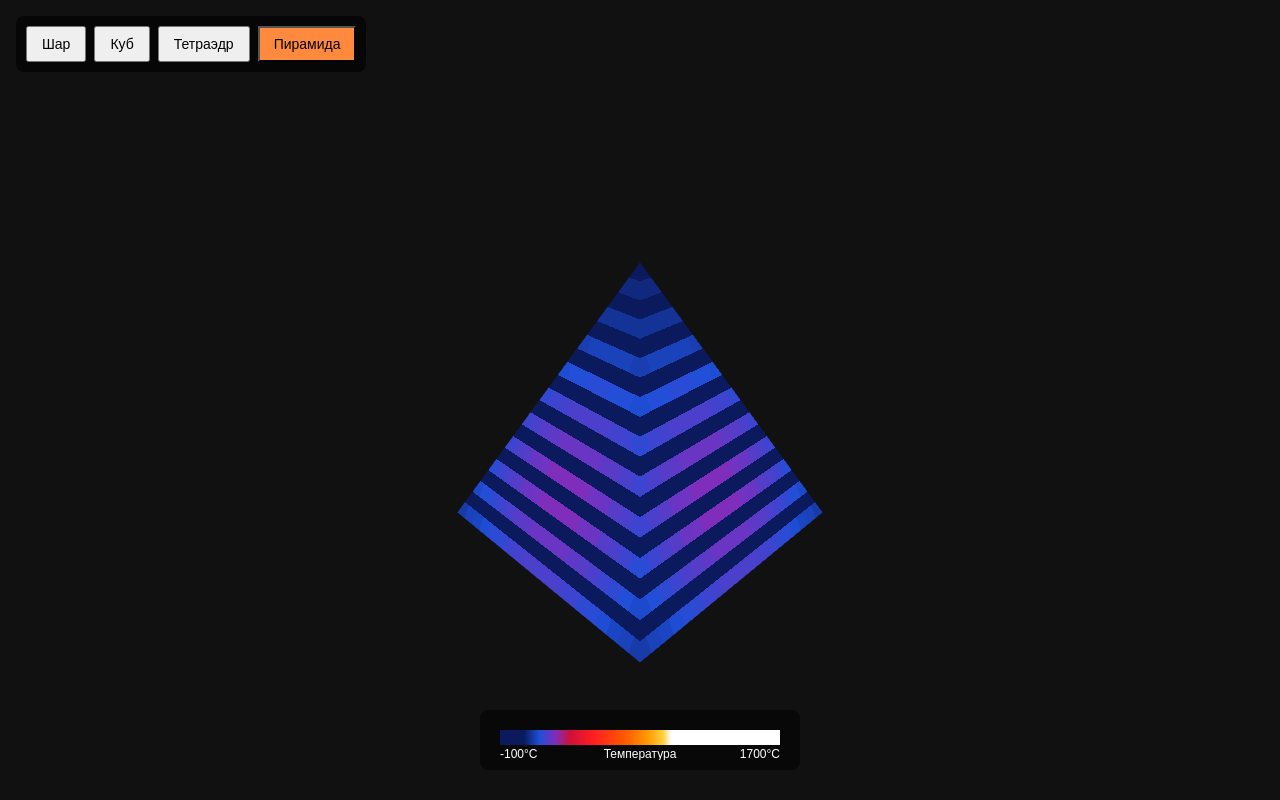
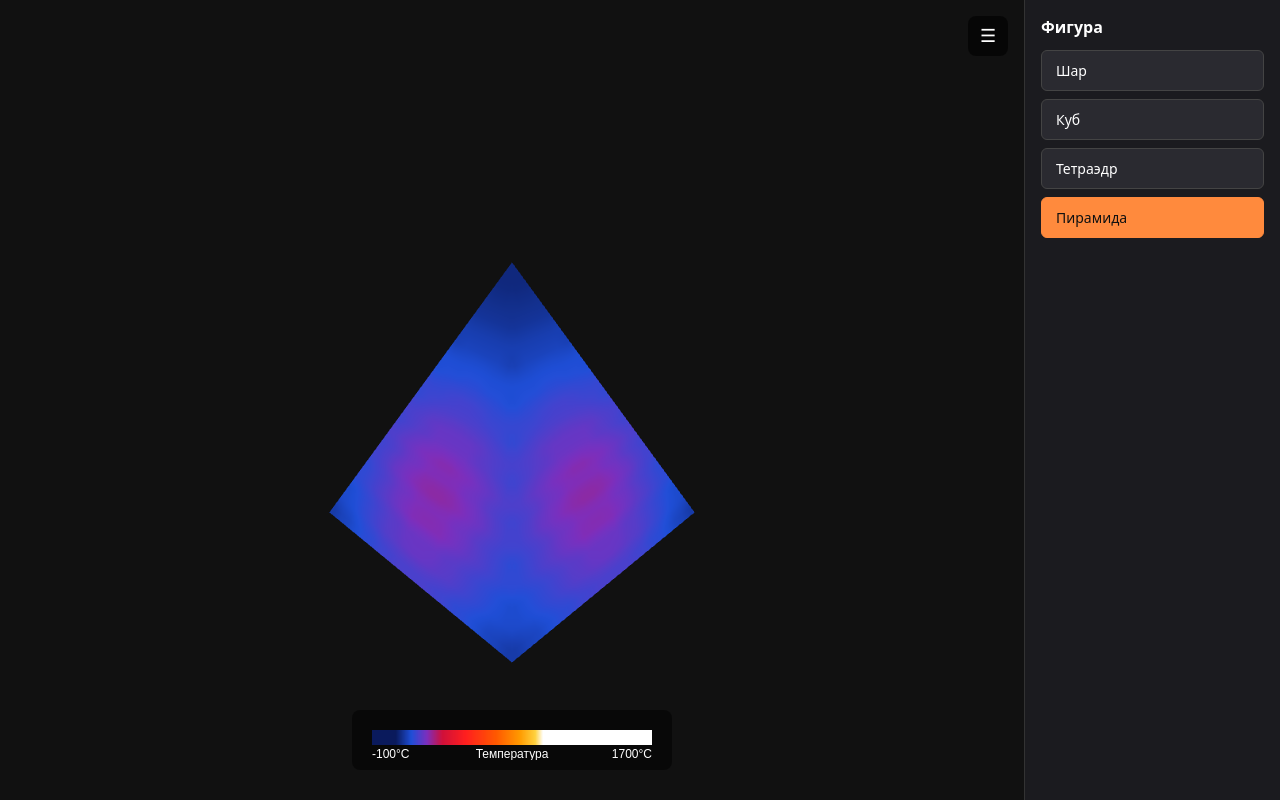
Before and after one commit to Miwm64/dormouse, a website built with Vite: page frontend/index.html in a window 1280 px wide. Built offline with nearby package versions, Linux system fonts and the light colour scheme.

Commit message:
fix(ts): incorrect color display, data generation, and sidebar

```diff
--- a/frontend/src/data.ts
+++ b/frontend/src/data.ts
@@ -71,6 +71,63 @@ export type GridData = {
   mask: Uint8Array;  // 1 = ячейка внутри фигуры
 };
 
+// Клетки вне фигуры хранят температуру среды, а поверхность фигуры проходит как раз
+// по границе между «телом» и «средой». Из-за этого цвет на краю смешивается с
+// температурой среды: появляются тёмные пятна и полосы. Поэтому для показа
+// заполняем пустые клетки у границы значениями ближайших клеток тела.
+// Клетки далеко от фигуры всё равно не видны, их трогать не нужно.
+function fillOutside(
+  bytes: Uint8Array,
+  mask: Uint8Array,
+  lengthX: number,
+  lengthY: number,
+  lengthZ: number,
+  layers = 2, // на сколько клеток от границы заполняем
+): void {
+  const known = Uint8Array.from(mask); // 1 = значение клетки можно использовать
+
+  for (let layer = 0; layer < layers; layer++) {
+    const filled: number[] = [];
+
+    for (let z = 0; z < lengthZ; z++) {
+      for (let y = 0; y < lengthY; y++) {
+        for (let x = 0; x < lengthX; x++) {
+          const i = x + lengthX * (y + lengthY * z);
+          if (known[i]) continue;
+
+          // среднее по соседним клеткам (до 26 штук вокруг), у которых значение есть
+          let sum = 0;
+          let count = 0;
+          for (let dz = -1; dz <= 1; dz++) {
+            for (let dy = -1; dy <= 1; dy++) {
+              for (let dx = -1; dx <= 1; dx++) {
+                const nx = x + dx;
+                const ny = y + dy;
+                const nz = z + dz;
+                if (nx < 0 || ny < 0 || nz < 0 || nx >= lengthX || ny >= lengthY || nz >= lengthZ) continue;
+                const j = nx + lengthX * (ny + lengthY * nz);
+                if (known[j]) {
+                  sum += bytes[j];
+                  count++;
+                }
+              }
+            }
+          }
+
+          if (count > 0) {
+            bytes[i] = Math.round(sum / count);
+            filled.push(i);
+          }
+        }
+      }
+    }
+
+    // клетки этого слоя становятся «известными» только после прохода,
+    // иначе результат зависел бы от порядка обхода
+    for (const i of filled) known[i] = 1;
+  }
+}
+
 export function getData(shape: Shape): GridData {
   // Размеры сетки пока берём из заглушки. С настоящим беком они придут в ответе.
   const mask = makeMask(shape, FAKE.lengthX, FAKE.lengthY, FAKE.lengthZ);
@@ -92,5 +149,7 @@ export function getData(shape: Shape): GridData {
     bytes[i] = Math.round(Math.min(1, Math.max(0, t)) * 255);
   }
 
+  fillOutside(bytes, mask, lengthX, lengthY, lengthZ);
+
   return { lengthX, lengthY, lengthZ, bytes, mask };
 }
--- a/frontend/src/main.ts
+++ b/frontend/src/main.ts
@@ -4,19 +4,46 @@ import { OrbitControls } from 'three/examples/jsm/controls/OrbitControls.js';
 import { getData, T_MIN, T_MAX } from './data';
 import { SHAPES, makeGeometry, type Shape } from './shapes';
 
+const layout = document.createElement('div');
+layout.classList.add('layout');
+
+const viewport = document.createElement('div');
+viewport.classList.add('viewport');
+
+const sidePanel = document.createElement('aside');
+sidePanel.classList.add('side-panel');
+
+layout.append(viewport, sidePanel);
+document.body.appendChild(layout);
+
+
 const scene = new THREE.Scene();
 scene.background = new THREE.Color(0x111111); //фон 0x111111 - чёрный
 scene.add(new THREE.AxesHelper(200));
 
-const camera = new THREE.PerspectiveCamera(60, innerWidth / innerHeight, 0.1, 1000);
+//1 - временное, настоящее ставится в ResizeObserver
+const camera = new THREE.PerspectiveCamera(60, 1, 0.1, 1000);
 
 const renderer = new THREE.WebGLRenderer({ antialias: true });
-renderer.setSize(innerWidth, innerHeight);
-document.body.style.margin = '0';
-document.body.appendChild(renderer.domElement);
+renderer.setPixelRatio(Math.min(window.devicePixelRatio, 2));
+viewport.appendChild(renderer.domElement);
 
 const controls = new OrbitControls(camera, renderer.domElement);
 
+// Размер холста всегда равен размеру viewport. Срабатывает при запуске,
+// при изменении окна и на каждом кадре анимации панели.
+new ResizeObserver(([entry]) => {
+  const { width, height } = entry.contentRect;
+  if (width === 0 || height === 0) return;
+
+  renderer.setSize(width, height);
+  camera.aspect = width / height;
+  camera.updateProjectionMatrix();
+
+  renderer.render(scene, camera);
+}).observe(viewport);
+
+// ---------- Палитра ----------
 const STOPS: [number, string][] = [
   [50,   '#0a1a5c'], // тёмно-синий
   [150,  '#1f4fd8'], // синий
@@ -29,13 +56,15 @@ const STOPS: [number, string][] = [
   [1000, '#ffffff'], // белый (выше не меняется)
 ];
 
-function makePalette(): THREE.DataTexture {
-  const SIZE = 256;
-  const rgba = new Uint8Array(SIZE * 4);
+
+const PALETTE_SIZE = 256;
+
+const PALETTE_RGBA = (() => {
+  const rgba = new Uint8Array(PALETTE_SIZE * 4);
   const rgb = (hex: string) => [1, 3, 5].map((i) => parseInt(hex.slice(i, i + 2), 16));
 
-  for (let i = 0; i < SIZE; i++) {
-    const temp = T_MIN + (i / (SIZE - 1)) * (T_MAX - T_MIN);
+  for (let i = 0; i < PALETTE_SIZE; i++) {
+    const temp = T_MIN + (i / (PALETTE_SIZE - 1)) * (T_MAX - T_MIN);
 
     // две соседние цветовые точки, между которыми лежит temp
     let k = 0;
@@ -49,8 +78,11 @@ function makePalette(): THREE.DataTexture {
     for (let j = 0; j < 3; j++) rgba[i * 4 + j] = Math.round(a[j] + (b[j] - a[j]) * f);
     rgba[i * 4 + 3] = 255;
   }
+  return rgba;
+})();
 
-  const palette = new THREE.DataTexture(rgba, SIZE, 1, THREE.RGBAFormat);
+function makePalette(): THREE.DataTexture {
+  const palette = new THREE.DataTexture(PALETTE_RGBA, PALETTE_SIZE, 1, THREE.RGBAFormat);
   palette.minFilter = THREE.LinearFilter;
   palette.magFilter = THREE.LinearFilter;
   palette.needsUpdate = true;
@@ -90,10 +122,14 @@ const material = new THREE.ShaderMaterial({
 const figure = new THREE.Mesh(new THREE.BufferGeometry(), material);
 scene.add(figure);
 
-// Панель выбора фигуры
-const panel = document.createElement('div');
-panel.classList.add('control-panel');
-document.body.appendChild(panel);
+// Боковая панель
+const heading = document.createElement('h2');
+heading.textContent = 'Фигура';
+
+const shapeList = document.createElement('div');
+shapeList.classList.add('shape-list');
+
+sidePanel.append(heading, shapeList);
 
 const buttons = new Map<Shape, HTMLButtonElement>();
 for (const { id, label } of SHAPES) {
@@ -101,15 +137,24 @@ for (const { id, label } of SHAPES) {
   button.textContent = label;
   button.classList.add('control-button');
   button.addEventListener('click', () => setShape(id));
-  panel.appendChild(button);
+  shapeList.appendChild(button);
   buttons.set(id, button);
 }
+
+const toggle = document.createElement('button');
+toggle.classList.add('panel-toggle');
+toggle.textContent = '☰';
+toggle.title = 'Показать / скрыть панель';
+toggle.addEventListener('click', () => layout.classList.toggle('collapsed'));
+viewport.appendChild(toggle);
+
+
 
 let cameraPlaced = false;
 
 function setShape(shape: Shape) {
   for (const [id, button] of buttons) {
-    button.style.background = id === shape ? '#ff8a3d' : '';
+    button.classList.toggle('active', id === shape);
   }
 
   const { lengthX, lengthY, lengthZ, bytes } = getData(shape);
@@ -117,8 +162,8 @@ function setShape(shape: Shape) {
   const texture = new THREE.Data3DTexture(bytes, lengthX, lengthY, lengthZ);
   texture.format = THREE.RedFormat;
   texture.type = THREE.UnsignedByteType;
-  texture.minFilter = THREE.NearestFilter;
-  texture.magFilter = THREE.NearestFilter; //THREE.NearestFilter THREE.LinearFilter
+  texture.minFilter = THREE.LinearFilter;
+  texture.magFilter = THREE.LinearFilter; //THREE.NearestFilter THREE.LinearFilter
   texture.unpackAlignment = 1;
   texture.needsUpdate = true;
 
@@ -147,25 +192,22 @@ function createPaletteLegend() {
   canvas.width = width;
   canvas.height = height;
   canvas.classList.add('palette-legend');
-  document.body.appendChild(canvas);
+  viewport.appendChild(canvas);
 
-  const paletteTexture = makePalette();
-
-  const tempCanvas = document.createElement('canvas');
-  const tempCtx = tempCanvas.getContext('2d')!;
-  tempCanvas.width = 256;
-  tempCanvas.height = 1;
-
-  const imageData = tempCtx.createImageData(256, 1);
-  imageData.data.set(paletteTexture.image.data);
-  tempCtx.putImageData(imageData, 0, 0);
+  const strip = document.createElement('canvas');
+  strip.width = PALETTE_SIZE;
+  strip.height = 1;
+  const stripCtx = strip.getContext('2d')!;
+  const imageData = stripCtx.createImageData(PALETTE_SIZE, 1);
+  imageData.data.set(PALETTE_RGBA);
+  stripCtx.putImageData(imageData, 0, 0);
 
   const drawX = 10;
   const drawY = 10;
   const drawWidth = width - 20;
   const drawHeight = 15;
 
-  ctx.drawImage(tempCanvas, drawX, drawY, drawWidth, drawHeight);
+  ctx.drawImage(strip, drawX, drawY, drawWidth, drawHeight);
 
   //Мин и Макс температура
   ctx.fillStyle = '#ffffff';
--- a/frontend/src/style.css
+++ b/frontend/src/style.css
@@ -1,4 +1,4 @@
-.interactive-panel {
+/* .interactive-panel {
   position: fixed;
   top: 16px;
   left: 16px;
@@ -26,7 +26,6 @@
   cursor: pointer;
 }
 
-/* Легенда палитры (canvas) */
 .palette-legend {
   position: fixed;
   bottom: 30px;
@@ -37,3 +36,112 @@
   padding: 10px;
   pointer-events: none;
 }
+
+ */
+
+html, body {
+  height: 100%;
+  margin: 0;
+  overflow: hidden;
+  background: #111;
+  font-family: system-ui, sans-serif;
+}
+
+canvas {
+  display: block; /* иначе под холстом остаётся пустая полоска */
+}
+
+/* ---------- Раскладка: 3D слева, панель справа ---------- */
+.layout {
+  --panel-width: max(20vw, 220px); /* примерно 1/5 экрана, но не уже 220px */
+  display: flex;
+  width: 100vw;
+  height: 100vh;
+  overflow: hidden;
+}
+
+.viewport {
+  position: relative;
+  flex: 1;          /* занимает всё, что не заняла панель */
+  min-width: 0;
+  min-height: 0;
+  overflow: hidden;
+}
+
+.side-panel {
+  flex: 0 0 var(--panel-width);
+  box-sizing: border-box;
+  padding: 16px;
+  overflow-y: auto;
+  background: #1b1b1f;
+  border-left: 1px solid #333;
+  color: #fff;
+  transition: margin-right 0.3s ease;
+}
+
+/* Свёрнутая панель: сдвигаем её за правый край, viewport растягивается */
+.layout.collapsed .side-panel {
+  margin-right: calc(var(--panel-width) * -1);
+}
+
+.side-panel h2 {
+  margin: 0 0 12px;
+  font-size: 16px;
+  font-weight: 600;
+}
+
+.shape-list {
+  display: flex;
+  flex-direction: column;
+  gap: 8px;
+}
+
+.control-button {
+  padding: 10px 14px;
+  font: inherit;
+  font-size: 14px;
+  text-align: left;
+  color: #fff;
+  background: #2a2a30;
+  border: 1px solid #444;
+  border-radius: 6px;
+  cursor: pointer;
+}
+
+.control-button:hover {
+  background: #35353d;
+}
+
+.control-button.active {
+  color: #111;
+  background: #ff8a3d;
+  border-color: #ff8a3d;
+}
+
+/* Кнопка показать / скрыть панель */
+.panel-toggle {
+  position: absolute;
+  top: 16px;
+  right: 16px;
+  z-index: 1;
+  width: 40px;
+  height: 40px;
+  font-size: 18px;
+  color: #fff;
+  background: rgba(0, 0, 0, 0.6);
+  border: none;
+  border-radius: 8px;
+  cursor: pointer;
+}
+
+/* Легенда палитры (canvas) */
+.palette-legend {
+  position: absolute;
+  bottom: 30px;
+  left: 50%;
+  transform: translateX(-50%);
+  background: rgba(0, 0, 0, 0.5);
+  border-radius: 8px;
+  padding: 10px;
+  pointer-events: none;
+}
```
